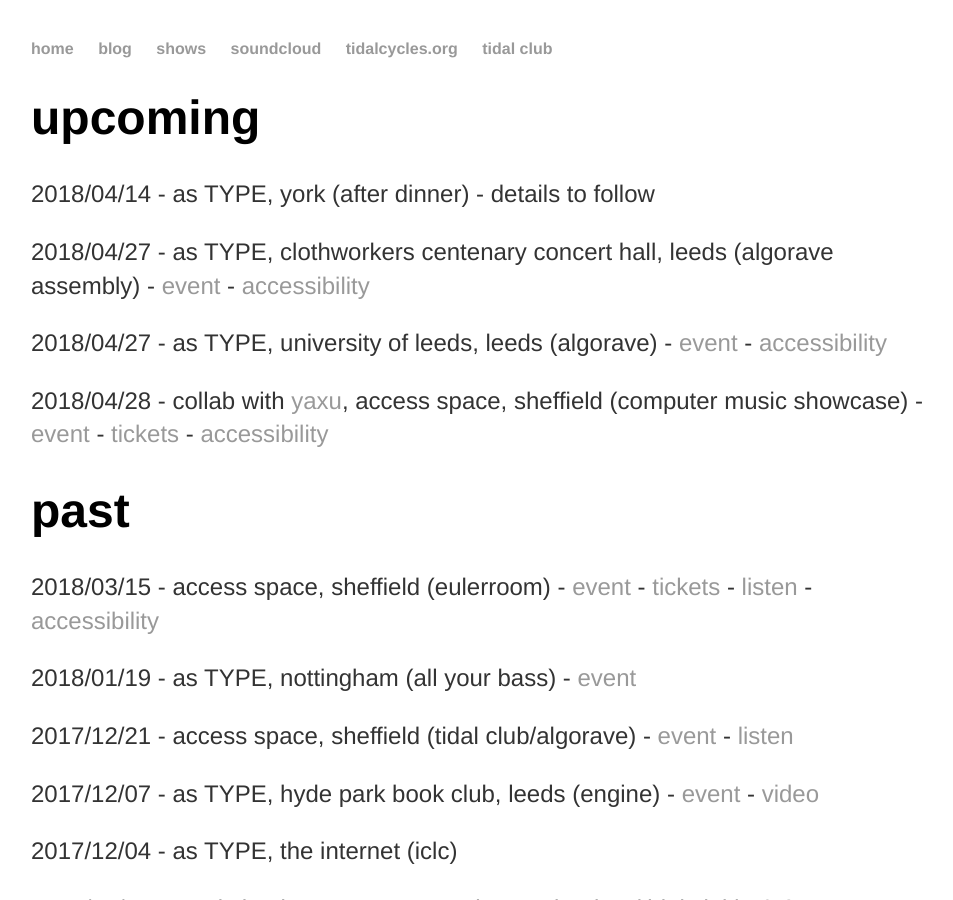
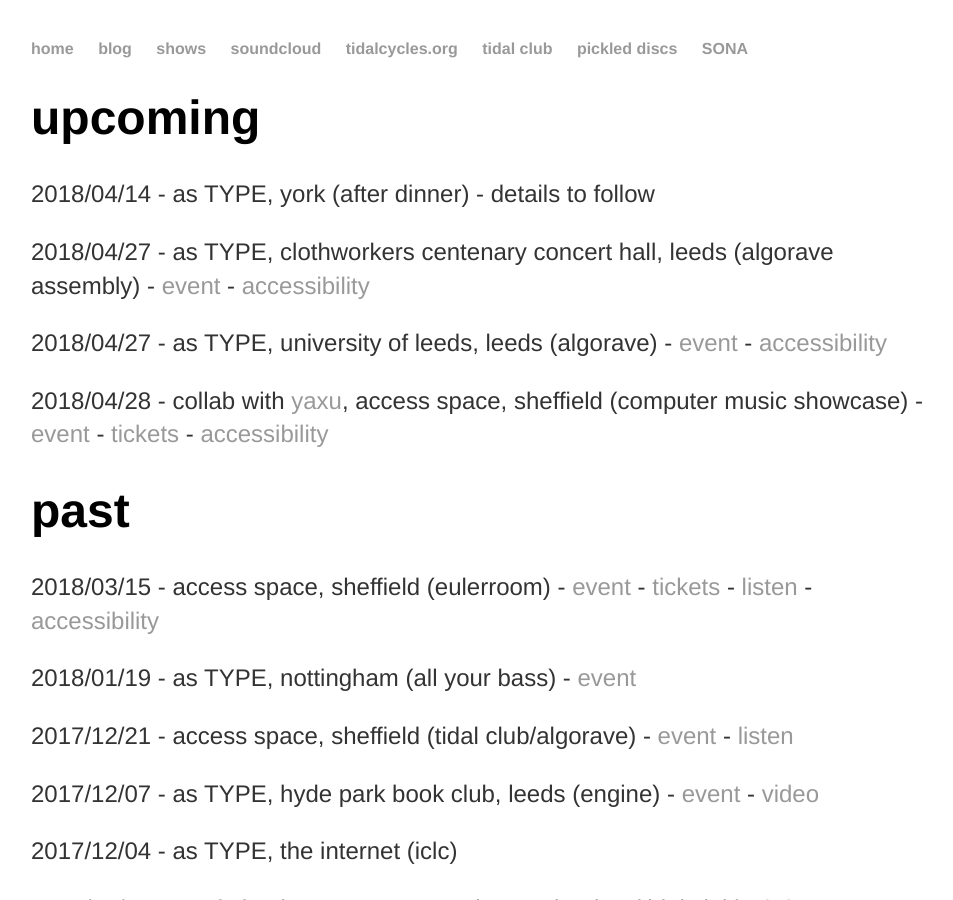
Before and after one commit to heavy-lifting/heavy-lifting.github.io, a Jekyll site: the page built from shows.html, in a window 1280 px wide and 900 px high. Shown: the whole window, without its empty margins (161-1114 px from the left). Built offline with Jekyll 4.4.1, drawn with Linux system fonts in a browser that asks for light colours.

Commit message:
Update default.html

```diff
--- a/_layouts/default.html
+++ b/_layouts/default.html
@@ -24,6 +24,8 @@
 				<li><a href="https://soundcloud.com/hl6" target="_blank">soundcloud</a></li>
 	       			<li><a href="http://tidalcycles.org/" target="_blank">tidalcycles.org</a></li>
 				<li><a href="https://tidalclub.github.io/" target="_blank">tidal club</a></li>
+				<li><a href="https://pickleddiscs.wordpress.com/" target="_blank">pickled discs</a></li>
+				<li><a href="https://sonawomen.co.uk/" target="_blank">SONA</a></li>
 
 
 	    		</ul>
```
